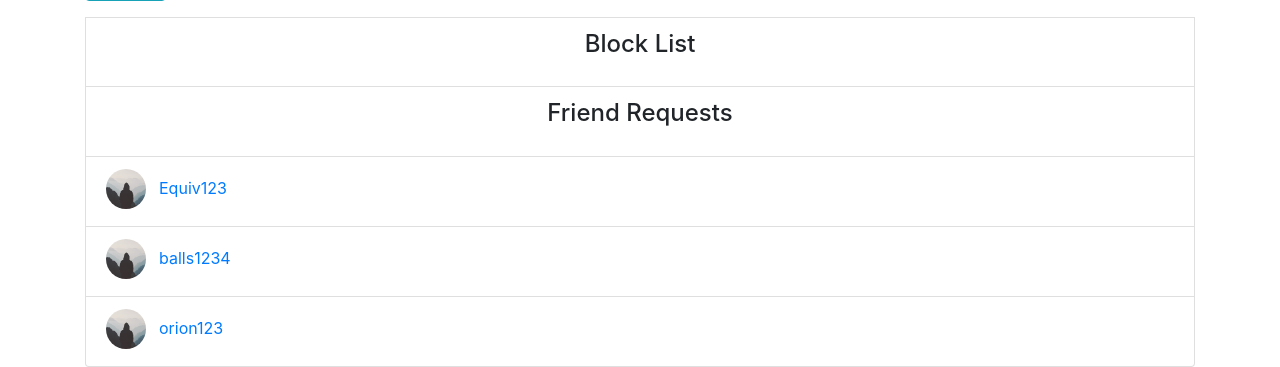
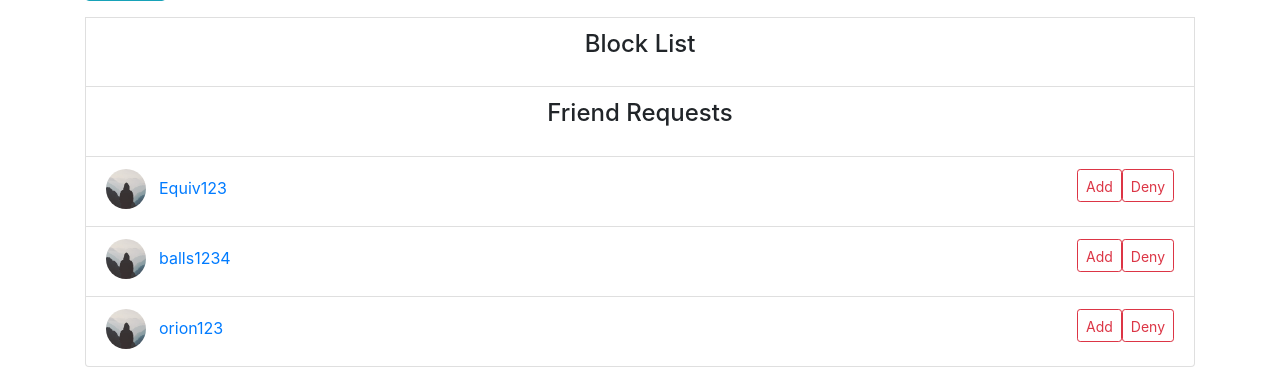
Before and after one commit to matthew-c-lee/Chat-Application, a Flask app: page /profile in a window 1280 px wide. Shown: the part 634-1001 px from the top of the page. Run offline with Flask 2, Linux system fonts and the light colour scheme; a user stored in the database is signed in; data comes from the database, SQL or seed files in the repository; both versions use the stored data as it was after the commit; data that the repository does not hold is empty; some libraries are stand-ins or nearby versions.

Commit message:
friend requests
added add friend button and deny friend button

```diff
--- a/website/templates/profile.html
+++ b/website/templates/profile.html
@@ -91,7 +91,8 @@
                 <li class="list-group-item" style="height: 70px">
                     <div style="float: left"><a href="/profile/{{sender.username}}"><img id='cornerpic' style="width:40px" class="rounded-circle account-img" src="{{ url_for('static', filename='profile_pics/' + sender.image_file) }}"></a></div>
                     <div style="float: left"><a class="btn btn-link" id="chat" href="/profile/{{sender.username}}">{{sender.username}}</a></div>
-
+                    <div style="padding-left:10px"><a style="float: right; padding-top: 6px" class="btn btn-outline-danger btn-sm" href="/deny-friend/{{sender.id}}">Deny</a></div>
+                    <div><a style="float: right; padding-top: 6px" class="btn btn-outline-danger btn-sm" href="/add-friend/{{sender.id}}">Add</a></div>
                 </li>
         {% endfor %}
     {% endif %}
--- a/website/templates/search.html
+++ b/website/templates/search.html
@@ -35,12 +35,13 @@
               <div style="float: left; width: 120px"><a class="btn btn-link" id="chat" href="/profile/{{search_user.username}}">{{search_user.username}}</a></div>
               {% if current_user != search_user %}
 
-                <!-- check that they're already your friend (if they are, no add button) -->
+                <!-- check that they're already your friend (if they are, no request button) -->
                 {% if not Friend.query.filter(and_(Friend.user_id == current_user.id, Friend.friend_id == search_user.id)).first() %}
                   <!-- "Add" button -->
                   {% if not Block.query.filter(and_(Block.user_id == current_user.id, Block.blocked_id == search_user.id)).first() %}
+                    {% if not Request.query.filter(and_(Request.user_id == current_user.id, Request.receiver_id == search_user.id)).first() %}
                   <div><a style="float: right; padding-top: 6px" class="btn btn-outline-success btn-sm" href="/request-friend/{{search_user.id}}/{{search}}">Request</a></div>
-
+                    {% endif %}
                   {% else %}
                   <div><a style="float: right; padding-top: 6px" class="btn btn-outline-danger btn-sm" href="/remove-block/{{search_user.id}}">Unblock</a></div>
                   {% endif %}
--- a/website/views.py
+++ b/website/views.py
@@ -90,8 +90,17 @@ def add_friend(user_id, search):
     # if the user exists
     if user:
         new_friend = Friend(user_id = current_user.id, friend_id = user.id, friend_name = user.username)
+        user_friend = Friend(user_id = user.id, friend_id = current_user.id, friend_name = current_user.username)
+        old_request = Request.query.filter(Request.user_id == user.id, Request.receiver_id==current_user.id, Request.receiver_name==current_user.username).first()
+
         db.session.add(new_friend)
         db.session.commit()
+        db.session.add(user_friend)
+        db.session.commit()
+        db.session.delete(old_request)
+        db.session.commit()
+
+
 
         flash("You are now friends with " + user.username, category = 'success')
     return redirect("/search/" + search)
@@ -168,6 +177,19 @@ def remove_block(user_id):
     db.session.commit()
 
     flash("You have unblocked " + user.username, category = 'success')
+
+    return redirect(url_for('views.chat'))
+
+# Code for deny button
+@views.route('/deny-friend/<string:user_id>', methods = ['GET', 'POST'])
+def deny_friend(user_id):
+
+    user = User.query.get(user_id)
+    old_request = Request.query.filter(Request.user_id == user.id, Request.receiver_id==current_user.id, Request.receiver_name==current_user.username).first()
+    db.session.delete(old_request)
+    db.session.commit()
+
+    flash("You have denied " + user.username, category = 'success')
 
     return redirect(url_for('views.chat'))
 
```
Also changed, not shown: website/database.db.
